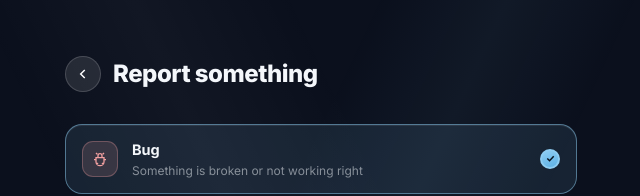
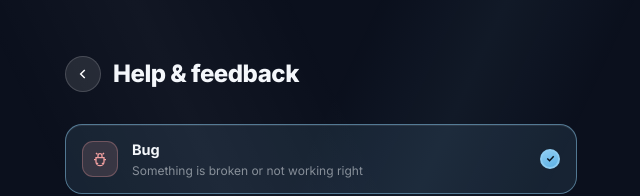
Before and after one commit to LukasErikss0n/matchSync, a Vue app in the folder frontend/: page /support in a window 1280 px wide. Shown: the top 196 px of the page, without its empty margins (319-959 px from the left). Built offline with nearby package versions, Linux system fonts and the light colour scheme.

Commit message:
update: same

```diff
--- a/frontend/src/views/SupportView.vue
+++ b/frontend/src/views/SupportView.vue
@@ -14,7 +14,7 @@
           </svg>
         </button>
         <h1 class="text-2xl font-extrabold tracking-tight" style="letter-spacing: -0.02em">
-          Report something
+          Help & feedback
         </h1>
       </div>
 
```
